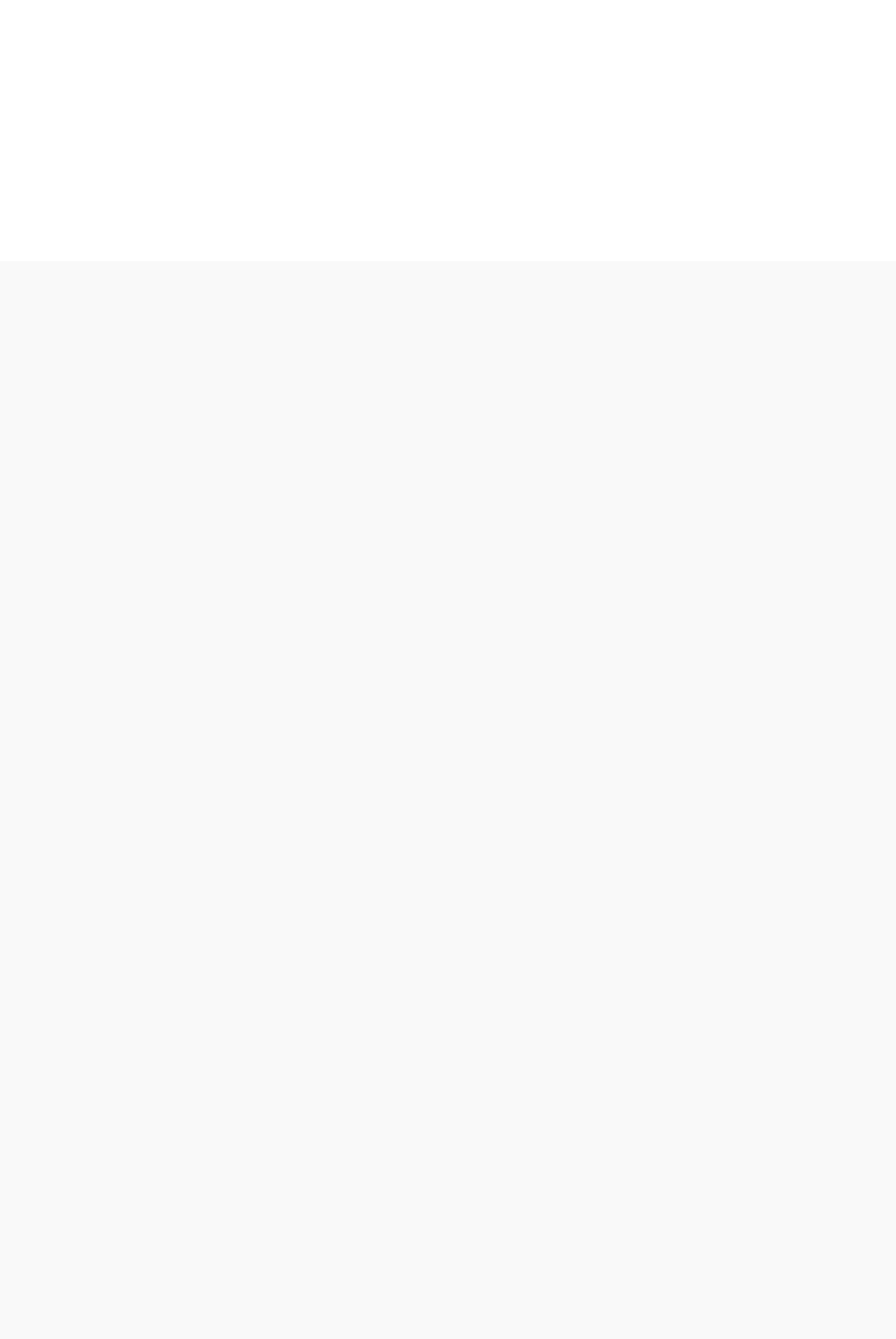
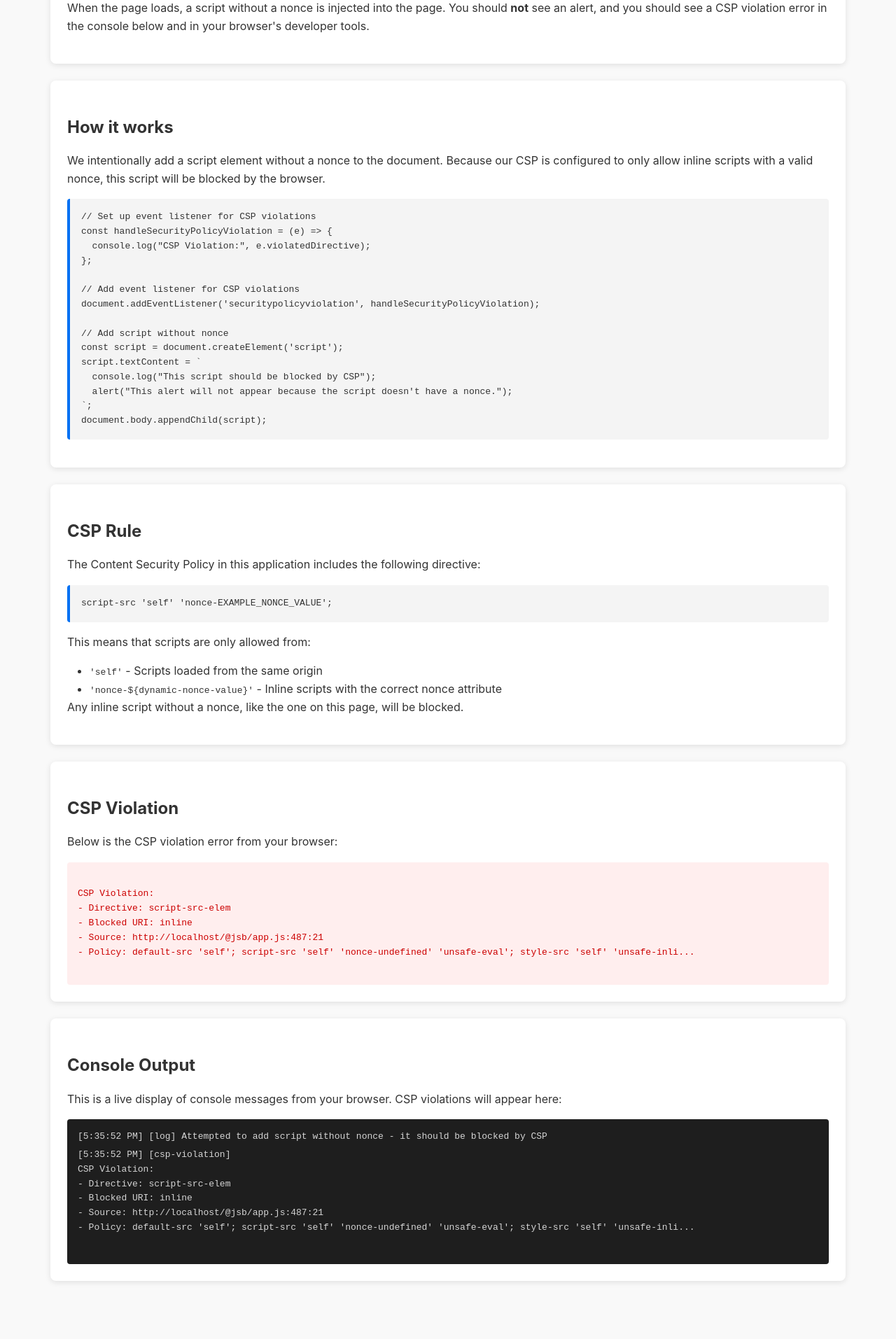
Before and after one commit to dreamerkumar/csp-nonce-demo, a Next.js app in the folder csp-nonce-demo/: page /broken-inline-script in a window 1280 px wide. Before the commit this address had no page. Shown: the part 427-2340 px from the top of the page at 70% size. Before the commit the page ends 800 px from the top, so only its background shows below. Built offline with nearby package versions, Linux system fonts and the light colour scheme.

Commit message:
Add broken inline script demo page showing CSP blocking

```diff
--- /dev/null
+++ b/csp-nonce-demo/src/pages/broken-inline-script.tsx
@@ -0,0 +1,218 @@
+import Layout from '../components/Layout';
+import { useNonce } from '../hooks/useNonce';
+import { useEffect, useRef, useState } from 'react';
+
+export default function BrokenInlineScript() {
+  const nonce = useNonce();
+  const consoleRef = useRef<HTMLDivElement>(null);
+  const [consoleMessages, setConsoleMessages] = useState<string[]>([]);
+  const [cspError, setCspError] = useState<string>('');
+
+  useEffect(() => {
+    // Override console methods at component mount time
+    const originalConsoleLog = console.log;
+    const originalConsoleError = console.error;
+    const originalConsoleWarn = console.warn;
+    const originalConsoleInfo = console.info;
+
+    // Function to add message to our state
+    const addMessage = (type: string, ...args: any[]) => {
+      const timestamp = new Date().toLocaleTimeString();
+      const message = args.map(arg =>
+        typeof arg === 'object' ? JSON.stringify(arg, null, 2) : String(arg)
+      ).join(' ');
+
+      setConsoleMessages(prev => [...prev, `[${timestamp}] [${type}] ${message}`]);
+    };
+
+    // Override console methods
+    console.log = (...args) => {
+      originalConsoleLog(...args);
+      addMessage('log', ...args);
+    };
+
+    console.error = (...args) => {
+      originalConsoleError(...args);
+      addMessage('error', ...args);
+    };
+
+    console.warn = (...args) => {
+      originalConsoleWarn(...args);
+      addMessage('warn', ...args);
+    };
+
+    console.info = (...args) => {
+      originalConsoleInfo(...args);
+      addMessage('info', ...args);
+    };
+
+    // Set up event listener for CSP violations
+    const handleSecurityPolicyViolation = (e: SecurityPolicyViolationEvent) => {
+      const timestamp = new Date().toLocaleTimeString();
+      const violationMessage = `
+CSP Violation:
+- Directive: ${e.violatedDirective}
+- Blocked URI: ${e.blockedURI}
+- Source: ${e.sourceFile}:${e.lineNumber}:${e.columnNumber}
+- Policy: ${e.originalPolicy.substring(0, 100)}...
+      `;
+
+      setCspError(violationMessage);
+      addMessage('csp-violation', violationMessage);
+    };
+
+    // Add event listener for CSP violations
+    document.addEventListener('securitypolicyviolation', handleSecurityPolicyViolation);
+
+    // Add another script tag with setTimeout to ensure it happens after the event listener is set up
+    setTimeout(() => {
+      // This effect adds a broken script element without a nonce
+      // This will be blocked by CSP and trigger our event listener
+      const script = document.createElement('script');
+      script.textContent = `
+        console.log("This script should be blocked by CSP");
+        alert("This alert will not appear because the script doesn't have a nonce.");
+      `;
+      document.body.appendChild(script);
+
+      // Log a message to our custom console
+      console.log("Attempted to add script without nonce - it should be blocked by CSP");
+    }, 100);
+
+    // Clean up on unmount
+    return () => {
+      // Restore original console methods
+      console.log = originalConsoleLog;
+      console.error = originalConsoleError;
+      console.warn = originalConsoleWarn;
+      console.info = originalConsoleInfo;
+
+      // Remove event listener
+      document.removeEventListener('securitypolicyviolation', handleSecurityPolicyViolation);
+    };
+  }, []);
+
+  return (
+    <Layout>
+      <div style={{
+        backgroundColor: '#fff3cd',
+        color: '#856404',
+        padding: '12px 20px',
+        margin: '20px 0',
+        borderRadius: '4px',
+        borderLeft: '5px solid #ffeeba',
+        fontWeight: 'bold'
+      }}>
+        ⚠️ Note: Please reload this page to see CSP blocking an inline script without a nonce
+      </div>
+
+      <h1>Broken Inline Script without Nonce</h1>
+
+      <div className="card">
+        <h2>What this page demonstrates</h2>
+        <p>
+          This page demonstrates an inline script that is <strong>blocked</strong> by the Content Security Policy
+          because it does not have a valid nonce attribute.
+        </p>
+        <p>
+          When the page loads, a script without a nonce is injected into the page. You should <strong>not</strong> see an alert,
+          and you should see a CSP violation error in the console below and in your browser's developer tools.
+        </p>
+      </div>
+
+      <div className="card">
+        <h2>How it works</h2>
+        <p>
+          We intentionally add a script element without a nonce to the document. Because our CSP is configured
+          to only allow inline scripts with a valid nonce, this script will be blocked by the browser.
+        </p>
+        <div className="code-block">
+          <pre>{`// Set up event listener for CSP violations
+const handleSecurityPolicyViolation = (e) => {
+  console.log("CSP Violation:", e.violatedDirective);
+};
+
+// Add event listener for CSP violations
+document.addEventListener('securitypolicyviolation', handleSecurityPolicyViolation);
+
+// Add script without nonce
+const script = document.createElement('script');
+script.textContent = \`
+  console.log("This script should be blocked by CSP");
+  alert("This alert will not appear because the script doesn't have a nonce.");
+\`;
+document.body.appendChild(script);`}</pre>
+        </div>
+      </div>
+
+      <div className="card">
+        <h2>CSP Rule</h2>
+        <p>
+          The Content Security Policy in this application includes the following directive:
+        </p>
+        <div className="code-block">
+          {/* Use a static example to avoid hydration errors */}
+          <pre>{`script-src 'self' 'nonce-EXAMPLE_NONCE_VALUE';`}</pre>
+        </div>
+        <p>
+          This means that scripts are only allowed from:
+        </p>
+        <ul style={{ marginLeft: '2rem' }}>
+          <li><code>'self'</code> - Scripts loaded from the same origin</li>
+          <li><code>'nonce-${'{dynamic-nonce-value}'}'</code> - Inline scripts with the correct nonce attribute</li>
+        </ul>
+        <p>
+          Any inline script without a nonce, like the one on this page, will be blocked.
+        </p>
+      </div>
+
+      <div className="card">
+        <h2>CSP Violation</h2>
+        <p>
+          Below is the CSP violation error from your browser:
+        </p>
+        <div style={{
+          backgroundColor: '#fee',
+          color: '#c00',
+          padding: '15px',
+          borderRadius: '4px',
+          fontFamily: 'monospace',
+          whiteSpace: 'pre-wrap',
+          wordBreak: 'break-word'
+        }}>
+          {cspError || <em>Waiting for CSP violation...</em>}
+        </div>
+      </div>
+
+      <div className="card">
+        <h2>Console Output</h2>
+        <p>
+          This is a live display of console messages from your browser. CSP violations will appear here:
+        </p>
+        <div
+          ref={consoleRef}
+          style={{
+            backgroundColor: '#1e1e1e',
+            color: '#d4d4d4',
+            padding: '15px',
+            borderRadius: '4px',
+            fontFamily: 'monospace',
+            maxHeight: '300px',
+            overflowY: 'auto',
+            marginTop: '10px',
+            whiteSpace: 'pre-wrap',
+            wordBreak: 'break-word'
+          }}
+        >
+          {consoleMessages.length === 0 ? (
+            <p style={{ color: '#888', margin: '0' }}>Waiting for console messages...</p>
+          ) : (
+            consoleMessages.map((msg, idx) => (
+              <div key={idx} style={{ marginBottom: '5px' }}>{msg}</div>
+            ))
+          )}
+        </div>
+      </div>
+    </Layout>
+  );
+}
```
